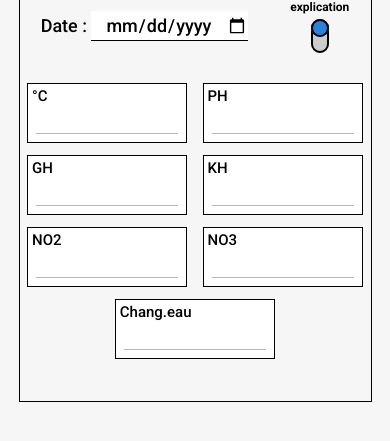
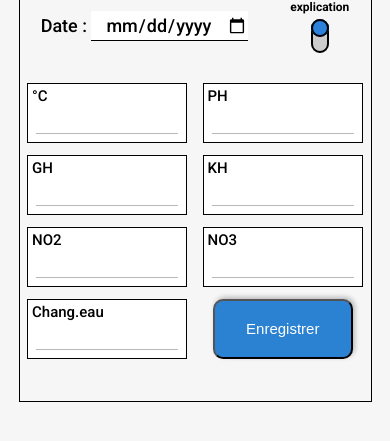
Before and after one commit to gaetancorin/aquanote, a PHP site: page /afficheur.html in a window 390 px wide. Shown: the part 132-573 px from the top of the page. Run offline with PHP 8.4, Linux system fonts and the light colour scheme.

Commit message:
finalisation des boutons data reste a responsive

```diff
--- a/site/afficheur.css
+++ b/site/afficheur.css
@@ -11,7 +11,6 @@ h2{
     margin: 0px;
 }
 
-input{border: none;}
 
 /* ///////////-- HEADER --\\\\\\\\\\ */
 
@@ -141,6 +140,7 @@ label[for="date"]{
 
 
 input[type="date"]{
+    border: none;
     height: 30px;
     font-family: 'Roboto', sans-serif;
     font-weight: 500;
@@ -292,3 +292,22 @@ input[type="text"]{
     font-size: 15px;
     font-weight: 500;
 }
+
+.wrap_data_button{
+    width: 160px;
+    height: 60px;
+    text-align: center;
+    margin-bottom: 12px;
+}
+
+
+div input[type="submit"]{
+    width: calc(160px - 20px);
+    height: 60px;
+    font-size: 15px;
+    font-weight: 500;
+    border-radius: 10px;
+    background-color: #2c82d2;
+    color: #ffffff;
+    box-shadow: 2px -2px 5px rgba(0, 0, 0, 0.25);
+}
--- a/site/afficheur.html
+++ b/site/afficheur.html
@@ -108,6 +108,10 @@
                 </label>
             </div>
 
+            <div class="wrap_data_button">
+                <input type="submit" value="Enregistrer">
+            </div>
+
 
         </div>
 
```
